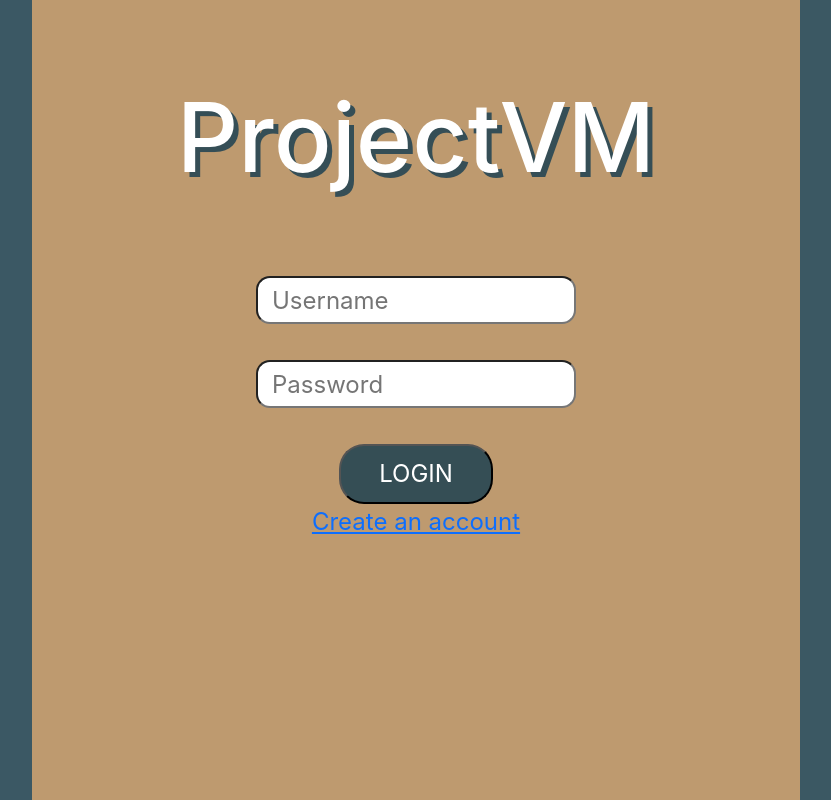
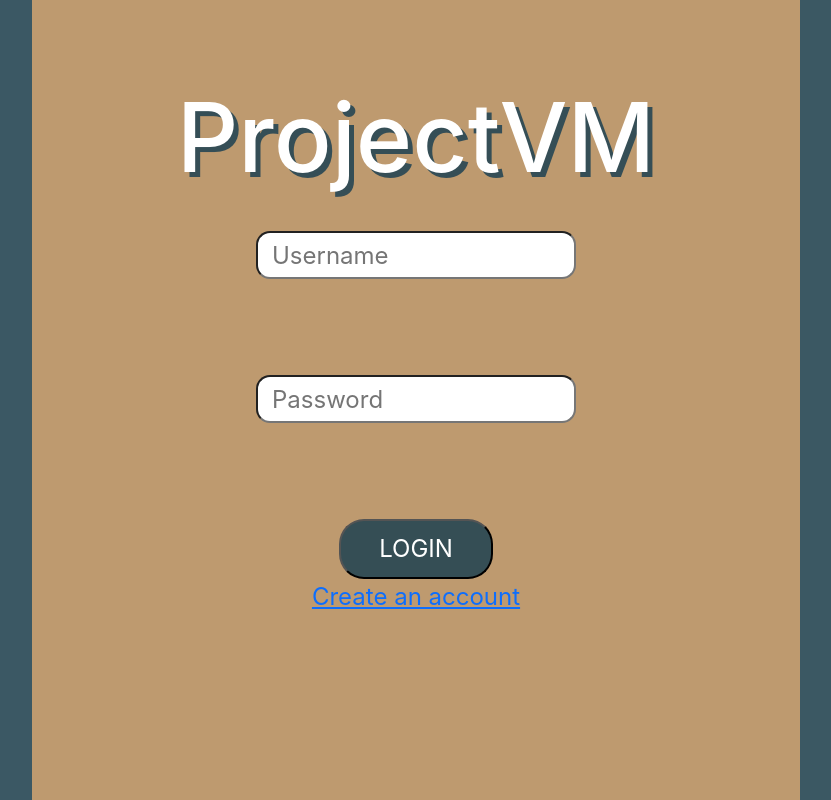
Before and after one commit to ProjectVM/ProjectVM, a React (Create React App) app in the folder frontend/: page /login in a window 1280 px wide. Shown: the whole page, without its empty margins (224-1055 px from the left). Built offline with nearby package versions, Linux system fonts and the light colour scheme; the HTML template or start-up script is replaced by a standard one.

Commit message:
Fixed form in Log In page #53

```diff
--- a/frontend/src/components/login.jsx
+++ b/frontend/src/components/login.jsx
@@ -8,7 +8,8 @@ function LoginForm() {
   const [password, setPassword] = useState("");
   const [msg, setMsg] = useState("");
 
-  const submitLoginData = () => {
+  function submitLoginData(event) {
+    event.preventDefault();
     fetch("/login_user", {
       method: "POST", // or 'PUT'
       headers: {
@@ -35,7 +36,7 @@ function LoginForm() {
     <div className="background">
       <div className="mid_background">
         <h1 className="projectVM">ProjectVM</h1>
-        {/* <form className="loginWrapper"> */}
+        <form className="loginWrapper" onSubmit={submitLoginData}>
           <Login msg={msg} username={username} />
           <label>
             <input
@@ -59,10 +60,9 @@ function LoginForm() {
               type="submit"
               value="LOGIN"
               id="submitButton"
-              onClick={submitLoginData}
             />
           </label>
-        {/* </form> */}
+        </form>
         <Link to="/signup">Create an account</Link>
       </div>
     </div>
```
